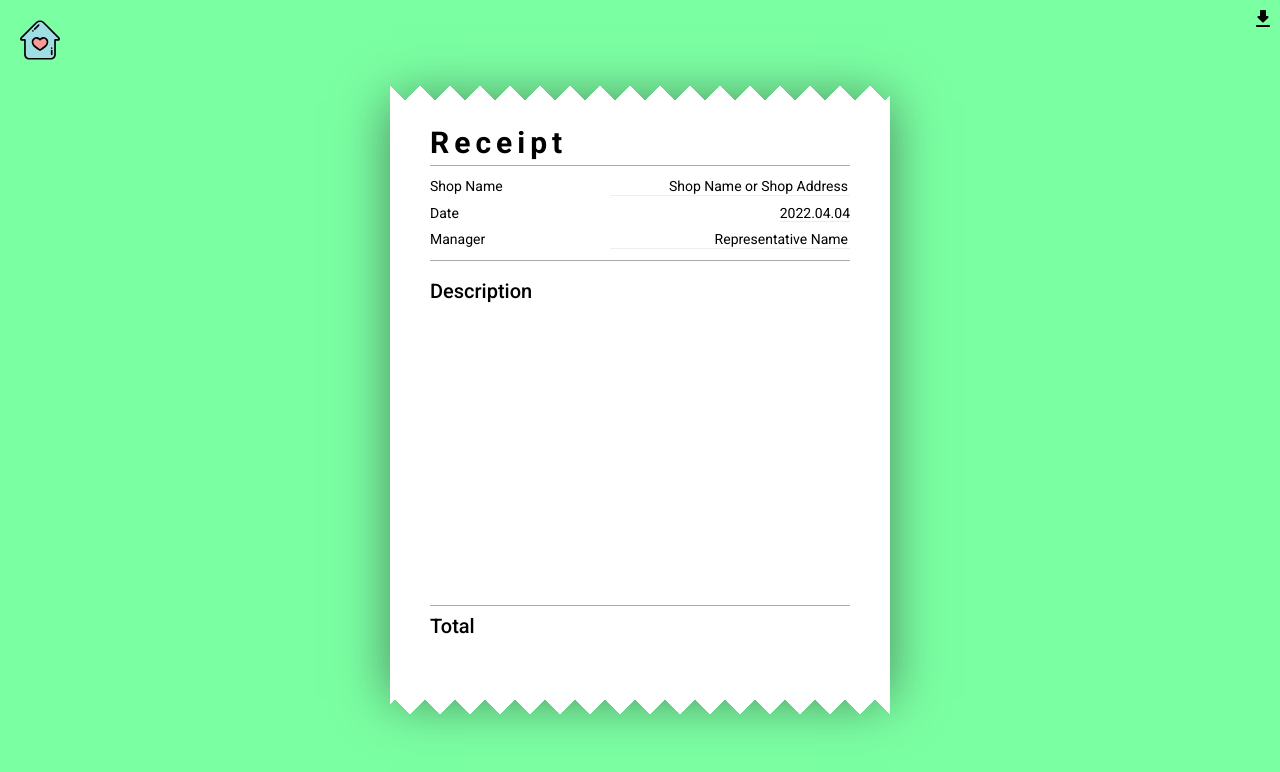
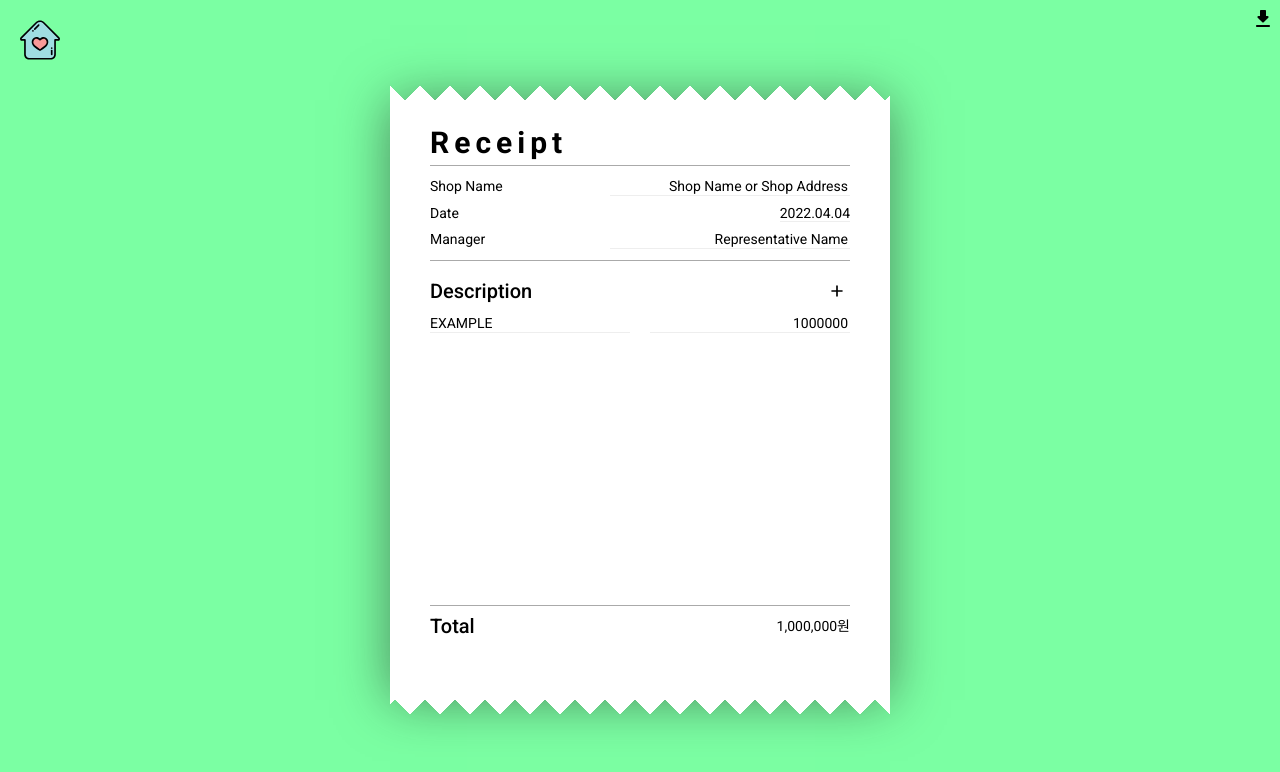
Before and after one commit to jkh2801/next-animation, a Next.js app: page /receipt in a window 1280 px wide. Shown: the top 772 px of the page. Built offline with nearby package versions, Linux system fonts and the light colour scheme.

Commit message:
feat: add receipt page

```diff
--- a/domains/receipt/Receipt.module.scss
+++ b/domains/receipt/Receipt.module.scss
@@ -1,6 +1,6 @@
 .wrapper {
   width: 550px;
-  height: 650px;
+  padding: 30px 0;
   .container {
     width: 500px;
     min-height: 600px;
@@ -48,9 +48,43 @@
         }
       }
     }
+    .plusIcon {
+      position: absolute;
+      right: 0;
+      top: 50%;
+      transform: translateY(-50%);
+      width: 26px;
+      height: 26px;
+      border-radius: 50%;
+      cursor: pointer;
+      &:hover {
+        background: #eee;
+      }
+    }
     .descBox {
+      height: 300px;
       min-height: 300px;
       border-bottom: 1px solid #aaa;
+      &.active {
+        height: auto;
+      }
+      .row {
+        margin-top: 6px;
+        .input {
+          width: 200px;
+          border-bottom: 1px solid #eee;
+          padding-left: 0;
+          &:hover,
+          &:focus {
+            border-bottom: 1px solid #afafaf;
+          }
+        }
+        .price {
+          .input {
+            text-align: end;
+          }
+        }
+      }
     }
     .totalBox {
       height: 40px;
--- a/domains/receipt/WebReceiptPage.tsx
+++ b/domains/receipt/WebReceiptPage.tsx
@@ -2,11 +2,17 @@ import { HomeButton } from '@components/button';
 import cn from 'classnames';
 import dayjs from 'dayjs';
 import { toPng } from 'html-to-image';
-import { useEffect, useRef, useState } from 'react';
+import { useRef, useState } from 'react';
 import styles from './Receipt.module.scss';
 import DownloadIcon from '@assets/downloadIcon.svg';
 import { Calendar } from './web/Calendar';
 import { InfoTypes } from '@customTypes/ReceiptTypes';
+import PlusIcon from '@assets/plusIcon.svg';
+
+type DescTypes = {
+  name: string;
+  price: number;
+};
 
 const WebReceiptPage = () => {
   console.log('WebReceiptPage');
@@ -17,6 +23,30 @@ const WebReceiptPage = () => {
     date: dayjs(),
     manager: 'Representative Name',
   });
+
+  const [list, setList] = useState<DescTypes[]>([
+    {
+      name: 'EXAMPLE',
+      price: 1000000,
+    },
+  ]);
+  const totalPrice = list.reduce((pre, cur) => {
+    pre += cur.price;
+    return pre;
+  }, 0);
+
+  const handleSetDescName = (idx: number, value: string) => {
+    list[idx].name = value;
+    setList([...list]);
+  };
+
+  const handleSetDescPrice = (idx: number, value: string) => {
+    let numberReg = /^[0-9]+$/;
+    if (numberReg.test(value)) {
+      list[idx].price = Number(value);
+      setList([...list]);
+    }
+  };
 
   const handleSetInfo = (key: string, value: any) => {
     switch (key) {
@@ -30,6 +60,14 @@ const WebReceiptPage = () => {
         setInfo({ ...info, manager: value.trim() });
         break;
     }
+  };
+
+  const handleAddDesc = () => {
+    list.push({
+      name: 'EXAMPLE',
+      price: 0,
+    });
+    setList([...list]);
   };
 
   const clickEvent = () => {
@@ -50,8 +88,12 @@ const WebReceiptPage = () => {
       });
   };
 
+  const formatPrice = (num: number) => {
+    return num.toString().replace(/\B(?=(\d{3})+(?!\d))/g, ',') + '원';
+  };
+
   return (
-    <div className="body flexCenter" style={{ background: '#7bffa3' }}>
+    <div className="body flexCenter hidden" style={{ background: '#7bffa3' }}>
       <HomeButton />
       <button className={styles.download} onClick={clickEvent}>
         <DownloadIcon />
@@ -81,10 +123,39 @@ const WebReceiptPage = () => {
               )}
             </div>
           </div>
-          <p className={cn('fs-20 fw-500 number', styles.subTitle)}>Description</p>
-          <div className={cn(styles.descBox)}></div>
+          <div>
+            <p className={cn('fs-20 fw-500 number', styles.subTitle)}>Description</p>
+            {!isDownload && (
+              <span className={cn('flexCenter', styles.plusIcon)} onClick={handleAddDesc}>
+                <PlusIcon />
+              </span>
+            )}
+          </div>
+          <div className={cn('auto', styles.descBox, isDownload && styles.active)}>
+            {list.map((info, idx) => {
+              return (
+                <div key={idx} className={cn('flexBetweenCenter', styles.row)}>
+                  <span className={styles.head}>
+                    {isDownload ? (
+                      <span className="number">{info.name}</span>
+                    ) : (
+                      <input type="text" className={cn('number', styles.input)} value={info.name} onChange={e => handleSetDescName(idx, e.target.value)} />
+                    )}
+                  </span>
+                  <span className={styles.price}>
+                    {isDownload ? (
+                      <span className="number">{formatPrice(info.price)}</span>
+                    ) : (
+                      <input type="text" className={cn('number', styles.input)} value={info.price} onChange={e => handleSetDescPrice(idx, e.target.value)} />
+                    )}
+                  </span>
+                </div>
+              );
+            })}
+          </div>
           <div className={cn('flexBetweenCenter', styles.totalBox)}>
             <span className="fs-20 fw-500 number">Total</span>
+            <span className="number">{formatPrice(totalPrice)}</span>
           </div>
         </div>
       </div>
```
Also changed, not shown: assets/plusIcon.svg (added).
